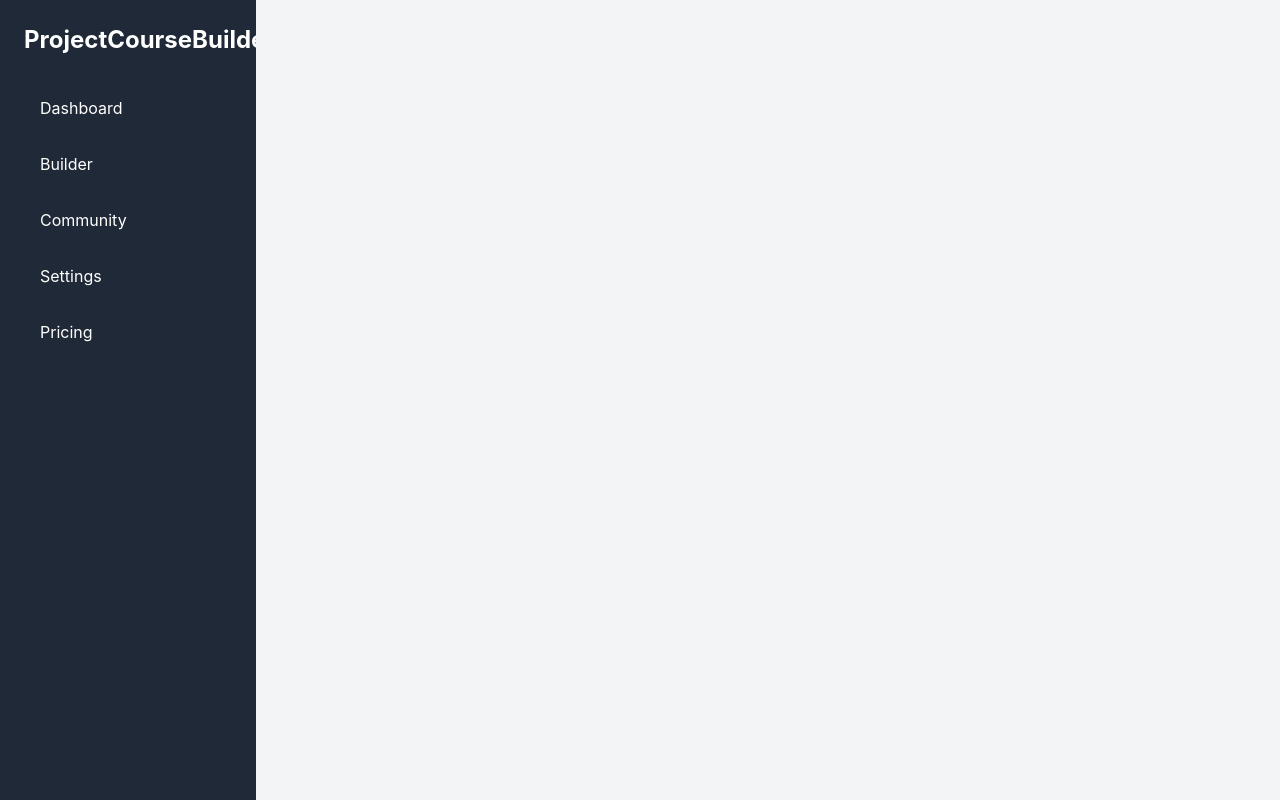
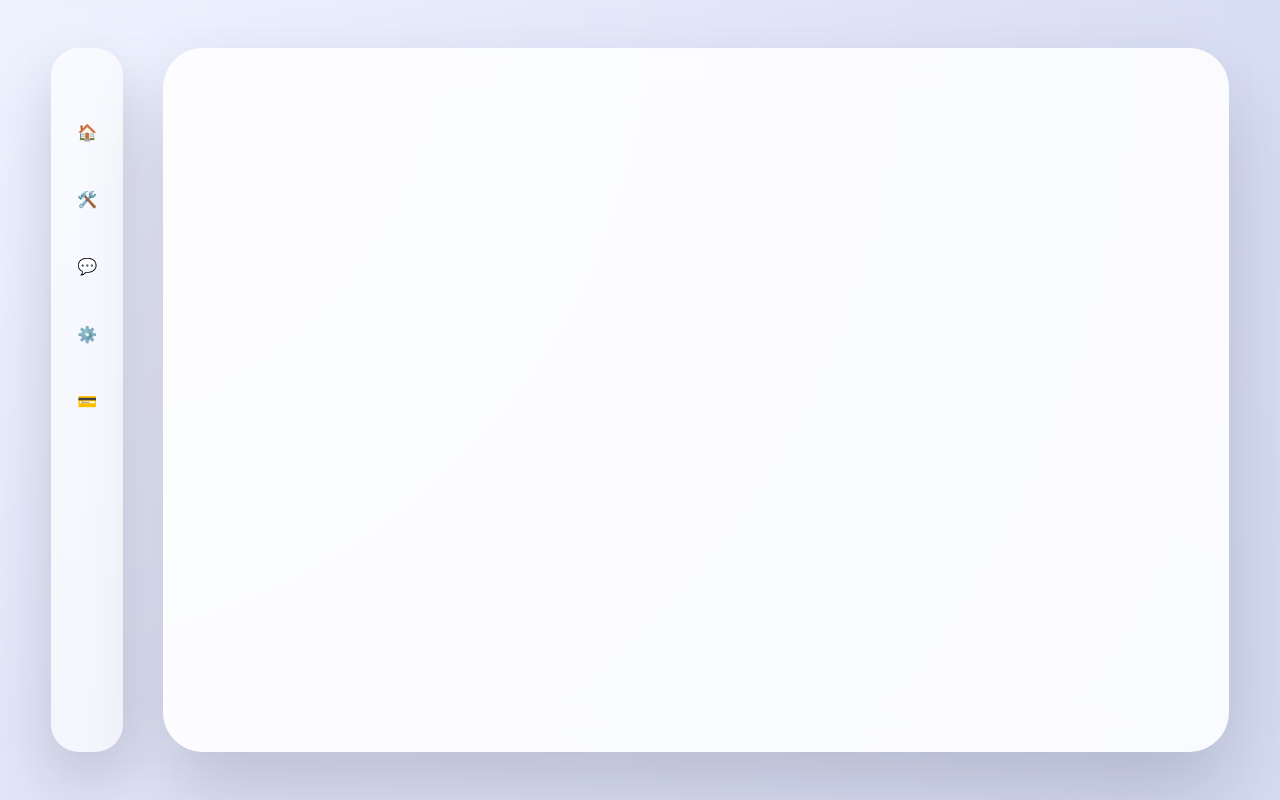
Before and after one commit to StormHacks-2025/ProjectCourseBuilder, a React app in the folder frontend/: page / in a window 1280 px wide. Built offline with nearby package versions, Linux system fonts and the light colour scheme; the HTML template or start-up script is replaced by a standard one.

Commit message:
Nav Bar Update

```diff
--- a/frontend/src/App.css
+++ b/frontend/src/App.css
@@ -48,18 +48,54 @@ body {
 .sidebar__nav {
   display: flex;
   flex-direction: column;
-  gap: 1.35rem;
+  align-items: center;
+  gap: 1.2rem;
+  padding-top: 2rem;
+}
+
+.sidebar__nav-link {
+   display: flex;
+  align-items: center;
+  justify-content: center;
+  width: 48px;
+  height: 48px;
+  border-radius: 50%;
+  background-color: transparent;
+  transition: all 0.3s ease;
+  border: 2px solid transparent;
+}
+
+.sidebar__nav-link:hover {
+  background-color: rgba(0, 0, 0, 0.05);
+}
+
+.sidebar__nav-link span[aria-hidden] {
+  line-height: 1;
+}
+
+.sidebar__nav-label {
+  font-size: 0.6rem;
+  font-weight: 600;
+  letter-spacing: 0.08em;
+  text-transform: uppercase;
+}
+
+.sidebar__nav-link:focus-visible {
+  background: rgba(17, 24, 39, 0.12);
+  transform: translateY(-2px);
+}
+
+.sidebar__nav-link--active {
+  background: #111827;
+  color: #f9fafb;
+  box-shadow: 0 12px 24px rgba(17, 24, 39, 0.35);
 }
 
 .sidebar__icon {
-  width: 36px;
-  height: 36px;
-  border-radius: 12px;
-  border: none;
-  background: rgba(255, 255, 255, 0.55);
-  box-shadow: inset 0 1px 0 rgba(255, 255, 255, 0.6);
-  cursor: pointer;
-  transition: transform 0.2s ease, background 0.2s ease;
+  width: 24px;
+  height: 24px;
+  object-fit: contain;
+  filter: invert(0);
 }
 
 .sidebar__icon:hover,
--- a/frontend/src/App.jsx
+++ b/frontend/src/App.jsx
@@ -1,65 +1,41 @@
-import { Outlet, NavLink } from "react-router-dom";
+import { Outlet, NavLink } from 'react-router-dom';
+import './App.css';
+
+const navItems = [
+  { to: '/dashboard', icon: '🏠' },
+  { to: '/builder', icon: '🛠️' },
+  { to: '/community', icon: '💬' },
+  { to: '/settings', icon: '⚙️' },
+  { to: '/pricing', icon: '💳' },
+];
 
 export default function App() {
   return (
-    <div className="flex min-h-screen">
-      {/* Sidebar */}
-      <nav className="w-64 bg-gray-800 text-white flex flex-col p-6">
-        <h1 className="text-2xl font-bold mb-8">ProjectCourseBuilder</h1>
+    <div className="dashboard-root">
+      <aside className="sidebar">
+        <nav className="sidebar__nav">
+          {navItems.map(({ to, label, icon }) => (
             <NavLink
-          to="/dashboard"
+              key={to}
+              to={to}
               className={({ isActive }) =>
-            `mb-4 px-4 py-2 rounded hover:bg-gray-700 ${
-              isActive ? "bg-gray-700" : ""
-            }`
+                [
+                  'sidebar__nav-link',
+                  isActive ? 'sidebar__nav-link--active' : undefined,
+                ]
+                  .filter(Boolean)
+                  .join(' ')
               }
+              title={label}
             >
-          Dashboard
+              <span aria-hidden>{icon}</span>
+              <span className="sidebar__nav-label">{label}</span>
             </NavLink>
-        <NavLink
-          to="/builder"
-          className={({ isActive }) =>
-            `mb-4 px-4 py-2 rounded hover:bg-gray-700 ${
-              isActive ? "bg-gray-700" : ""
-            }`
-          }
-        >
-          Builder
-        </NavLink>
-        <NavLink
-          to="/community"
-          className={({ isActive }) =>
-            `mb-4 px-4 py-2 rounded hover:bg-gray-700 ${
-              isActive ? "bg-gray-700" : ""
-            }`
-          }
-        >
-          Community
-        </NavLink>
-        <NavLink
-          to="/settings"
-          className={({ isActive }) =>
-            `mb-4 px-4 py-2 rounded hover:bg-gray-700 ${
-              isActive ? "bg-gray-700" : ""
-            }`
-          }
-        >
-          Settings
-        </NavLink>
-        <NavLink
-          to="/pricing"
-          className={({ isActive }) =>
-            `mb-4 px-4 py-2 rounded hover:bg-gray-700 ${
-              isActive ? "bg-gray-700" : ""
-            }`
-          }
-        >
-          Pricing
-        </NavLink>
+          ))}
         </nav>
+      </aside>
 
-
-      <main className="flex-1 p-6 bg-gray-100">
+      <main className="dashboard-surface">
         <Outlet />
       </main>
     </div>
```
Lines whose indentation alone changed are shown as unchanged.
